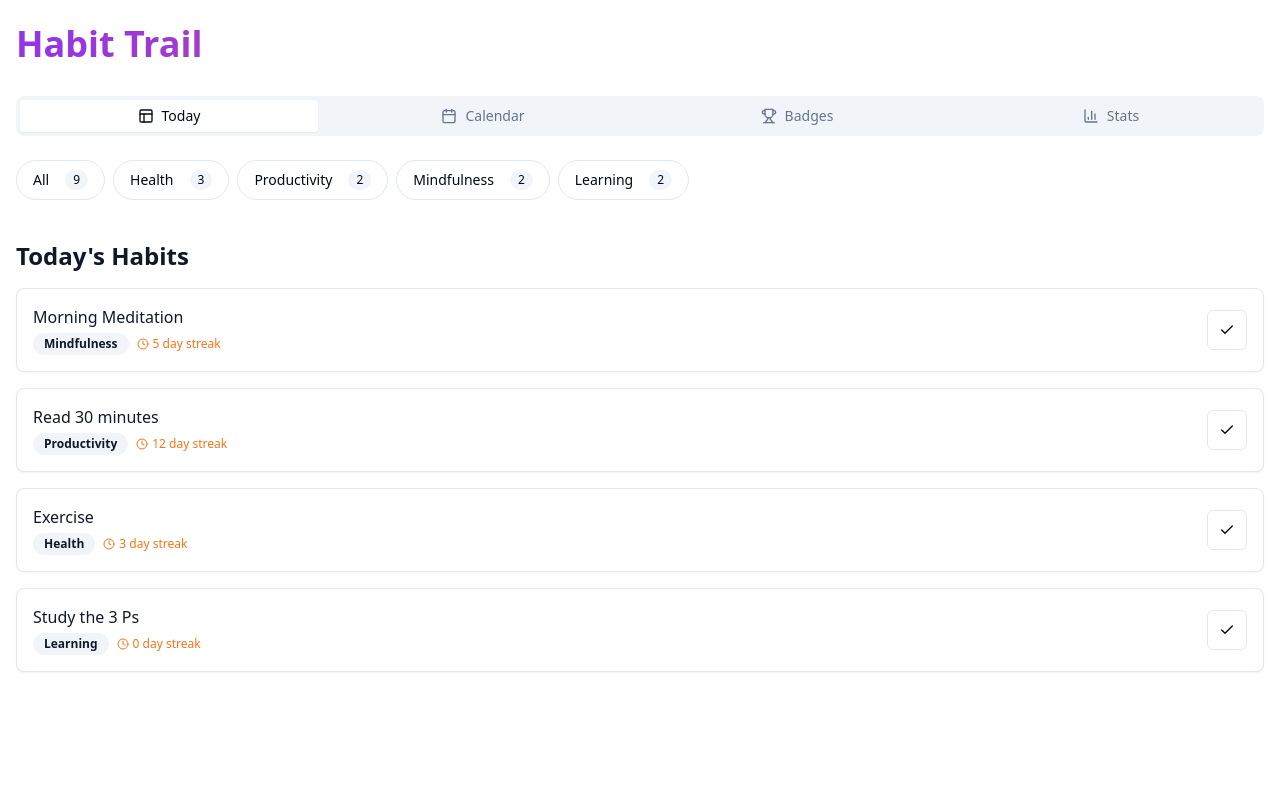
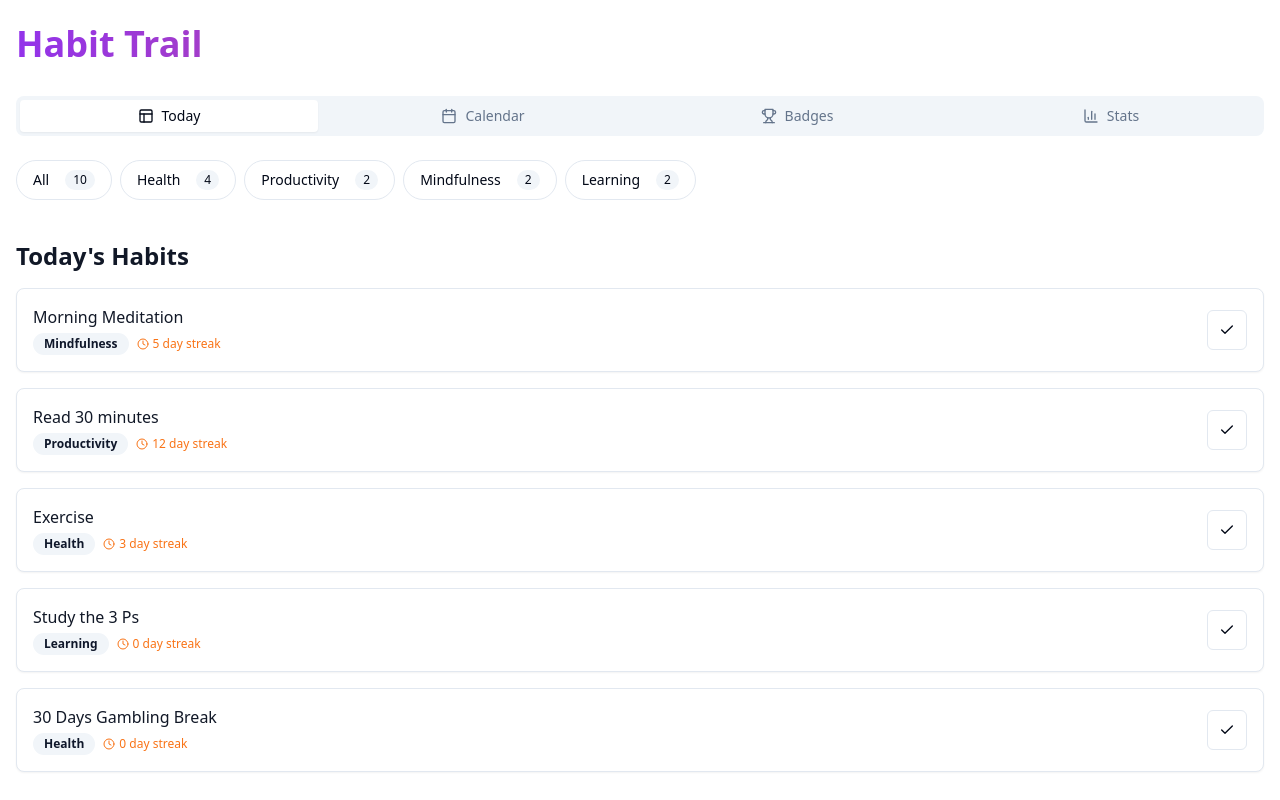
Before and after one commit to Charles-C4/habit-trail-achievement-board, a React (Vite) app: page / in a window 1280 px wide. Built offline with nearby package versions, Linux system fonts and the light colour scheme.

Commit message:
Add gambling break habit
Add a new habit to the list for a 30-day gambling break.

```diff
--- a/src/components/CategoryList.tsx
+++ b/src/components/CategoryList.tsx
@@ -3,8 +3,8 @@ import { Button } from "./ui/button";
 import { ScrollArea, ScrollBar } from "./ui/scroll-area";
 
 const categories = [
-  { id: 1, name: "All", count: 9 },
-  { id: 2, name: "Health", count: 3 },
+  { id: 1, name: "All", count: 10 },
+  { id: 2, name: "Health", count: 4 },
   { id: 3, name: "Productivity", count: 2 },
   { id: 4, name: "Mindfulness", count: 2 },
   { id: 5, name: "Learning", count: 2 },
--- a/src/components/HabitList.tsx
+++ b/src/components/HabitList.tsx
@@ -19,6 +19,7 @@ const initialHabits: Habit[] = [
   { id: 2, name: "Read 30 minutes", category: "Productivity", streak: 12, completed: false },
   { id: 3, name: "Exercise", category: "Health", streak: 3, completed: false },
   { id: 4, name: "Study the 3 Ps", category: "Learning", streak: 0, completed: false },
+  { id: 5, name: "30 Days Gambling Break", category: "Health", streak: 0, completed: false },
 ];
 
 export function HabitList() {
```
